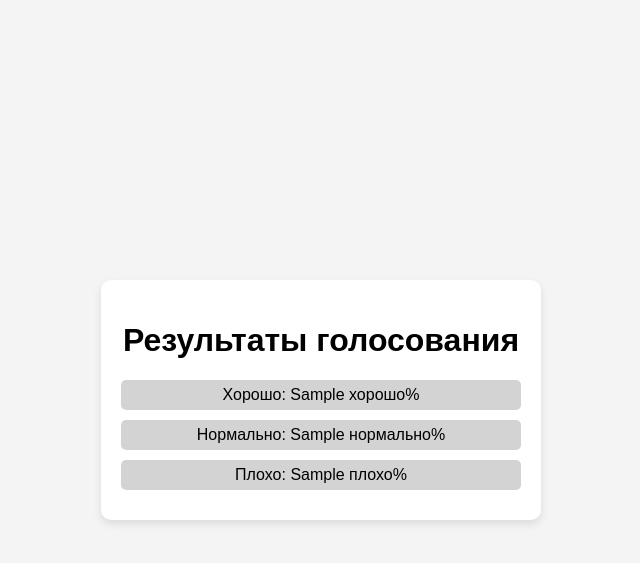
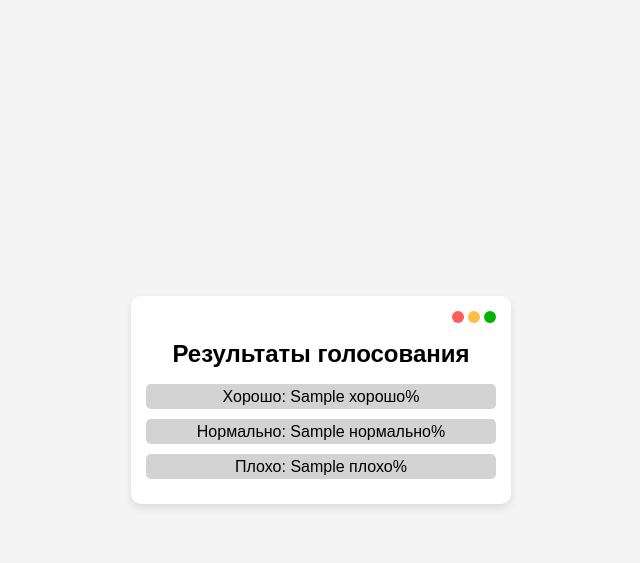
Before and after one commit to jabkamamka/telegram_poll_bot, a Flask app: template templates/index.html in a window 1280 px wide. Shown: the top 563 px of the page, without its empty margins (319-959 px from the left). Run offline with Flask 3, Linux system fonts and the light colour scheme; the template is opened without the code that fills it: most values are stand-ins (such as "Sample title", 1, 10 or a date in 2020).

Commit message:
изменение сайта

```diff
--- a/bot.py
+++ b/bot.py
@@ -1,4 +1,5 @@
 import telebot
+from telebot import types
 from flask import Flask, render_template
 from collections import defaultdict
 import threading
@@ -13,7 +14,13 @@ votes = defaultdict(int)
 # Обработчик команды /start
 @bot.message_handler(commands=['start'])
 def send_welcome(message):
-    bot.reply_to(message, "Привет! Оцените мероприятие: напишите 'хорошо', 'нормально' или 'плохо'.")
+    markup = types.ReplyKeyboardMarkup(one_time_keyboard=True, resize_keyboard=True)
+    markup.add('Хорошо', 'Нормально', 'Плохо')
+    bot.send_message(
+        message.chat.id,
+        "Здравствуйте! Оцените мероприятие, выбрав один из вариантов ниже:",
+        reply_markup=markup
+    )
 
 # Обработчик текстовых сообщений
 @bot.message_handler(func=lambda message: True)
--- a/templates/index.html
+++ b/templates/index.html
@@ -16,19 +16,41 @@
         }
         .container {
             background-color: #fff;
-            padding: 20px;
+            padding: 15px; /* Уменьшено */
             border-radius: 10px;
             box-shadow: 0 4px 8px rgba(0, 0, 0, 0.1);
-            max-width: 400px;
+            max-width: 350px; /* Уменьшено */
             width: 100%;
             text-align: center;
+            position: relative; /* Для позиционирования кнопок */
+        }
+        .header {
+            display: flex;
+            justify-content: flex-end;
+            margin-bottom: 10px;
+        }
+        .circle {
+            width: 12px; /* Уменьшено */
+            height: 12px; /* Уменьшено */
+            border-radius: 50%;
+            margin-left: 4px; /* Уменьшено */
+            cursor: pointer;
+        }
+        .circle.red {
+            background-color: #ff5c5c; /* Красный */
+        }
+        .circle.yellow {
+            background-color: #ffbd44; /* Желтый */
+        }
+        .circle.green {
+            background-color: #00b300; /* Зеленый */
         }
         .bar {
             background-color: #d3d3d3;
             border-radius: 5px;
             margin: 10px 0;
             position: relative;
-            height: 30px;
+            height: 25px; /* Уменьшено */
             width: 100%;
         }
         .bar-fill {
@@ -43,7 +65,7 @@
             width: 100%;
             top: 0;
             left: 0;
-            line-height: 30px;
+            line-height: 25px; /* Уменьшено */
             color: #000;
         }
         .bar-fill-good {
@@ -59,7 +81,12 @@
 </head>
 <body>
     <div class="container">
-        <h1>Результаты голосования</h1>
+        <div class="header">
+            <div class="circle red"></div>
+            <div class="circle yellow"></div>
+            <div class="circle green"></div>
+        </div>
+        <h1 style="font-size: 24px;">Результаты голосования</h1> <!-- Уменьшен размер шрифта заголовка -->
         <div class="bar">
             <div class="bar-fill bar-fill-good" style="width: {{ percentages['хорошо'] }}%;"></div>
             <div class="bar-text">Хорошо: {{ percentages['хорошо'] }}%</div>
```
